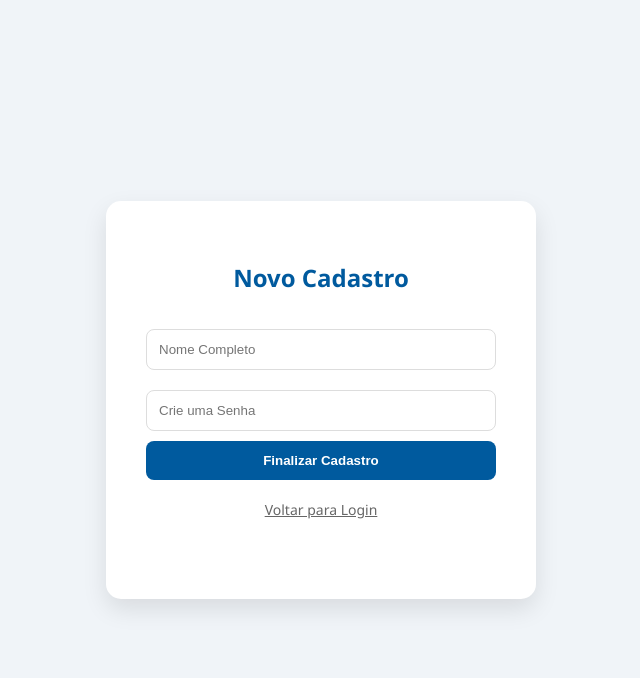
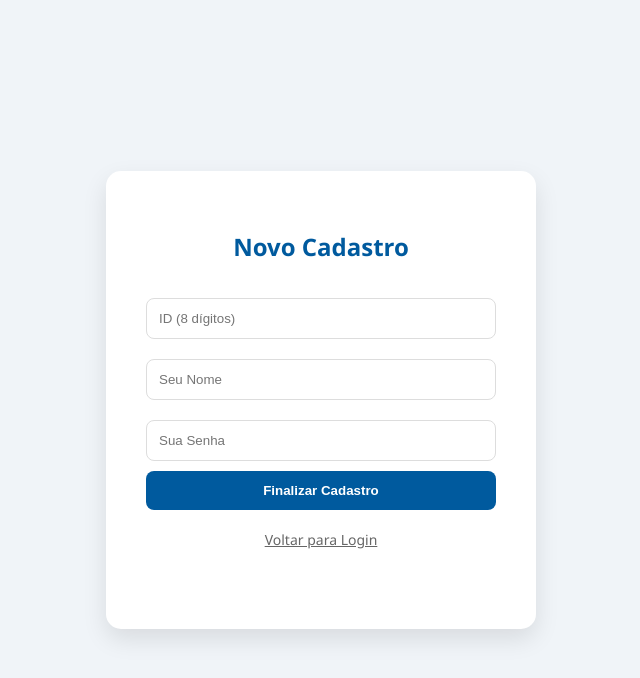
Before and after one commit to jeh7sx/loginsap, a website: page public/index.html in a window 1280 px wide. Both pictures are taken after a click on the element "Não tenho conta (Cadastrar)". Shown: the whole page, without its empty margins (319-959 px from the left). Drawn offline with Linux system fonts and the light colour scheme.

Commit message:
Fix registration input and ensure ID is 8 digits

```diff
--- a/public/index.html
+++ b/public/index.html
@@ -28,8 +28,9 @@
 
     <div id="box-cad" class="hidden">
         <h2>Novo Cadastro</h2>
-        <input type="text" id="cNome" placeholder="Nome Completo">
-        <input type="password" id="cPass" placeholder="Crie uma Senha">
+        <input type="number" id="cId" placeholder="ID (8 dígitos)">
+        <input type="text" id="cNome" placeholder="Seu Nome">
+        <input type="password" id="cPass" placeholder="Sua Senha">
         <button onclick="cadastrar()">Finalizar Cadastro</button>
         <div class="toggle" onclick="swap()">Voltar para Login</div>
     </div>
@@ -77,8 +78,8 @@
 
     async function cadastrar() {
         // CORREÇÃO DA LINHA 85: Payload limpo e sem erros de vírgula
-        const payload = {
-            Id: "00000000",
+       const payload = {
+            Id: document.getElementById('cId').value.padStart(8, '0'), // Garante 8 dígitos
             Nome: document.getElementById('cNome').value,
             Senha: document.getElementById('cPass').value
         };
```
